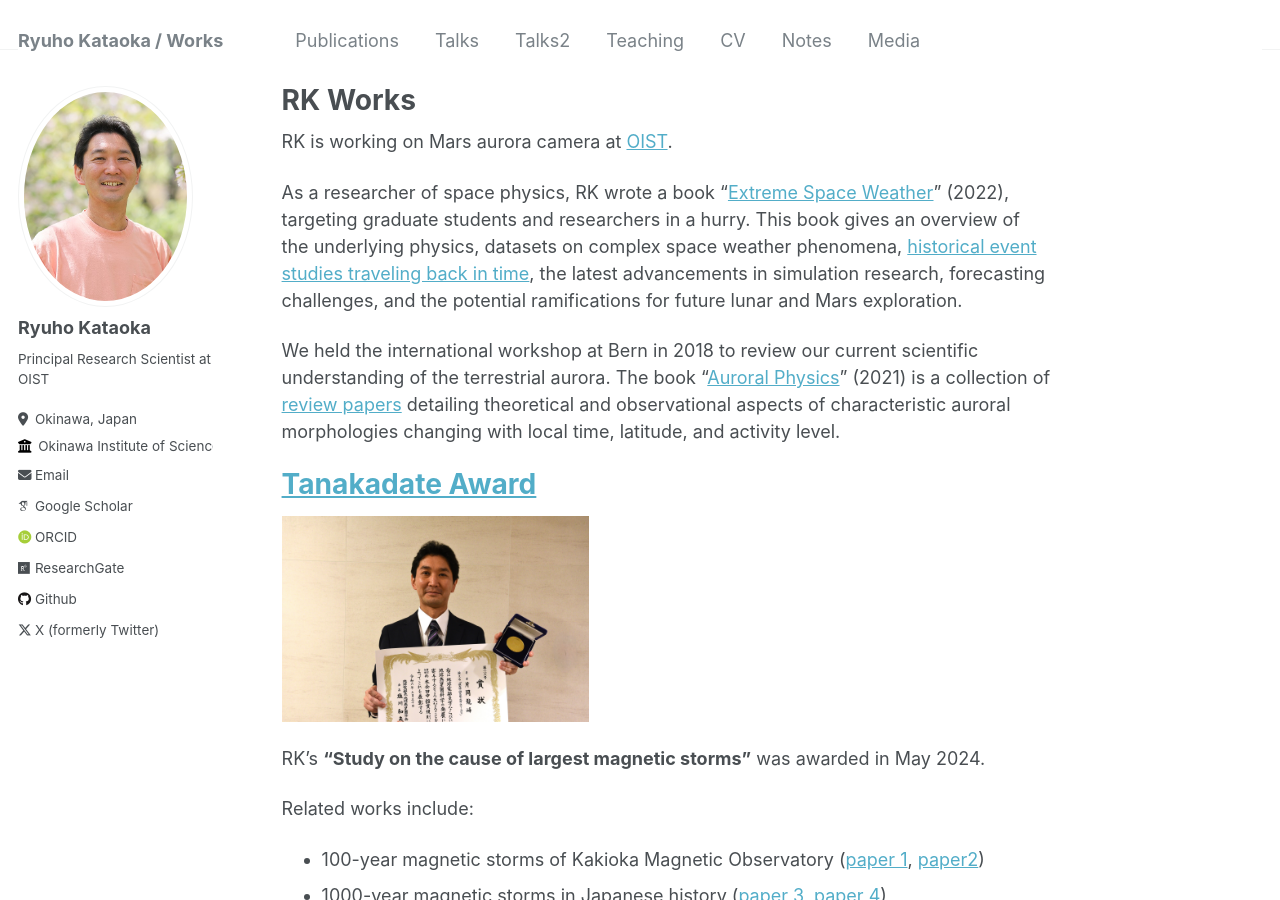
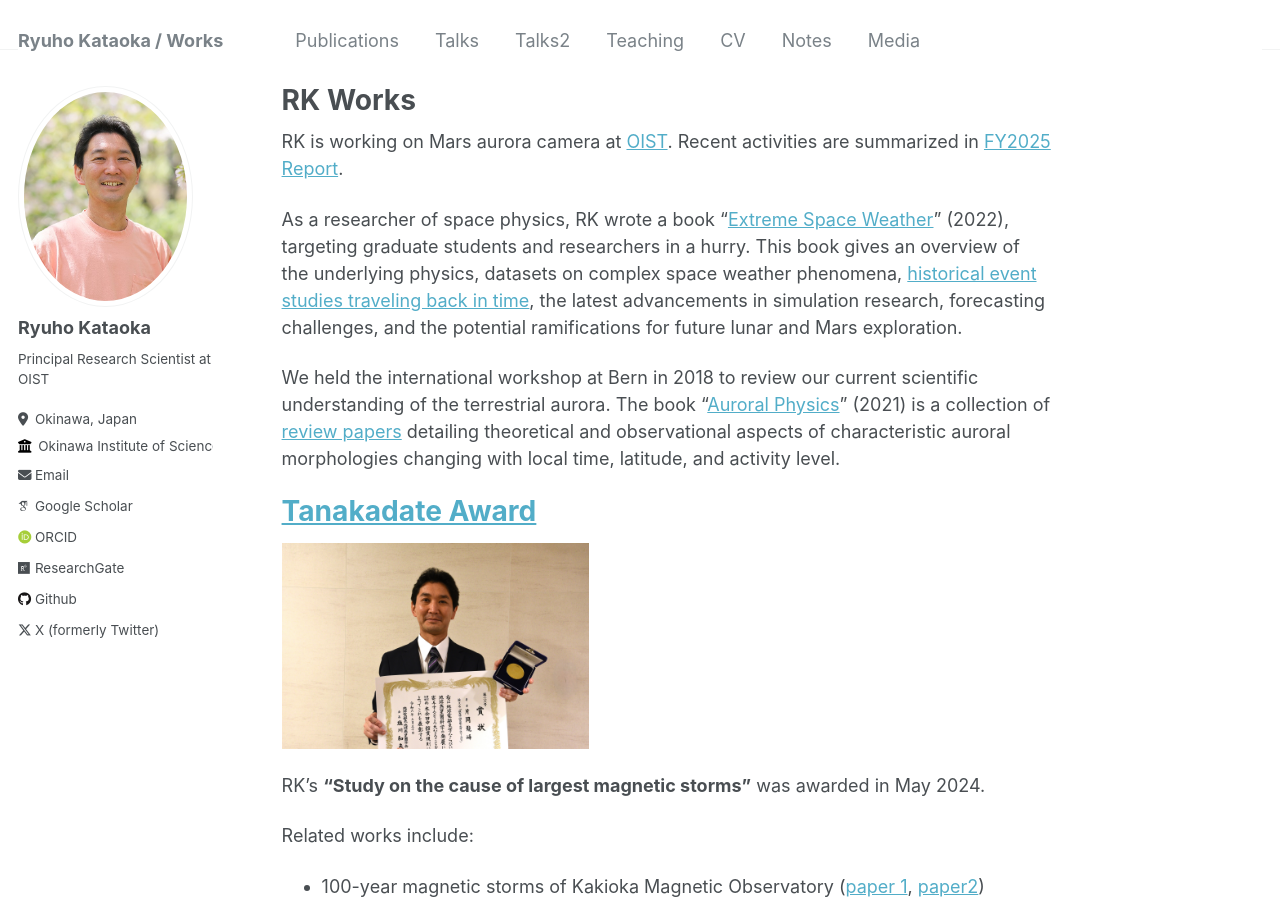
Before and after one commit to ryuhokataoka/ryuhokataoka.github.io, a Jekyll site: the page built from _pages/about.md, in a window 1280 px wide and 900 px high. Built offline with Jekyll 4.4.1, drawn with Linux system fonts in a browser that asks for light colours; some web fonts are replaced.

Commit message:
Update about.md

```diff
--- a/_pages/about.md
+++ b/_pages/about.md
@@ -7,7 +7,8 @@ redirect_from:
   - /about.html
 ---
 
-RK is working on Mars aurora camera at [OIST](https://www.oist.jp/ja/stg/ryuho-kataoka).
+RK is working on Mars aurora camera at [OIST](https://www.oist.jp/ja/stg/ryuho-kataoka). Recent activities are summarized in
+[FY2025 Report](https://www.oist.jp/sites/default/files/2026-03/FY2025_Kataoka_0.pdf).
 <!--
 Modern society has relied on advanced technologies such as satellites which are vulnerable to changes in space environment. Consequently, the importance of space weather forecast is growing. As we explore deeper into the near-Earth space environment, its mysteries multiply, fueling increased academic interest. Key research areas include understanding the dynamics of massive solar flares, giant magnetic storms, and their potential impacts on contemporary society.
 -->
```
